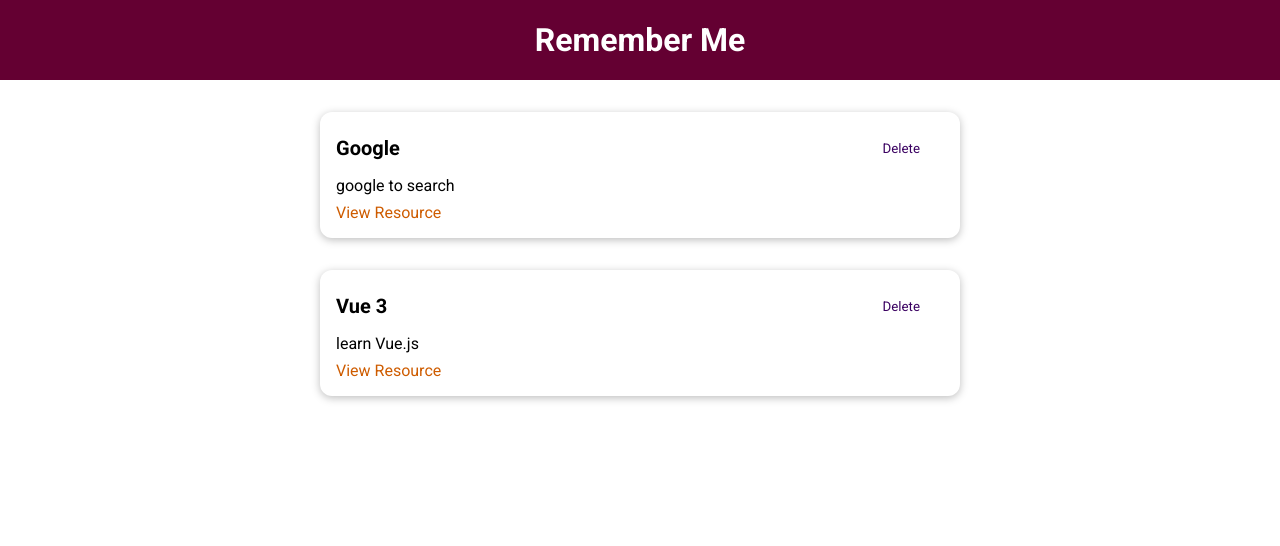
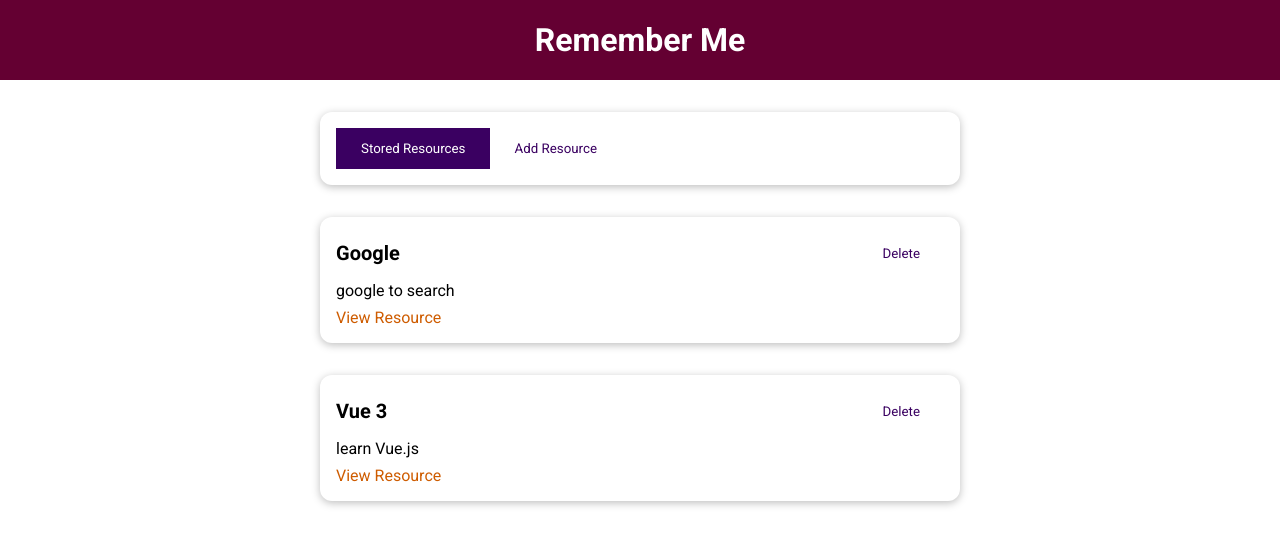
Before and after one commit to Ayman-Taha/Learning-Resources-App, a Vue app: page / in a window 1280 px wide. Shown: the top 546 px of the page. Built offline with nearby package versions, Linux system fonts and the light colour scheme.

Commit message:
adding resource functionality
- addResource comp
- tab switching comp
- styling tab buttons
- needed refactors

```diff
--- a/src/App.vue
+++ b/src/App.vue
@@ -1,30 +1,16 @@
 <template>
   <the-header :title="title"></the-header>
-  <stored-resources :storedResources="resources"></stored-resources>
+  <the-resources></the-resources>
 </template>
 
 <script>
 import TheHeader from './components/layout/TheHeader.vue';
-import StoredResources from './components/learning-resources/StoredResources.vue';
+import TheResources from './components/learning-resources/TheResources.vue';
 export default {
-  components: { StoredResources, TheHeader },
+  components: { TheHeader, TheResources },
   data() {
     return {
       title: 'Remember Me',
-      resources: [
-        {
-          id: 'google',
-          title: 'Google',
-          description: 'google to search',
-          link: 'www.google.com',
-        },
-        {
-          id: 'vue3',
-          title: 'Vue 3',
-          description: 'learn Vue.js',
-          link: 'www.vue.com',
-        },
-      ],
     };
   },
 };
--- /dev/null
+++ b/src/components/learning-resources/AddResource.vue
@@ -0,0 +1,9 @@
+<template>
+  <h2>add resource</h2>
+</template>
+
+<script>
+export default {};
+</script>
+
+<style></style>
--- a/src/components/learning-resources/LearningResource.vue
+++ b/src/components/learning-resources/LearningResource.vue
@@ -6,7 +6,7 @@
         <base-button mode="flat">Delete</base-button>
       </header>
       <p>{{ description }}</p>
-      <nav><a :href="link">View Resource</a></nav>
+      <nav><a :href="link" target="_blank">View Resource</a></nav>
     </base-card>
   </li>
 </template>
--- a/src/components/learning-resources/StoredResources.vue
+++ b/src/components/learning-resources/StoredResources.vue
@@ -1,7 +1,7 @@
 <template>
   <ul>
     <learning-resource
-      v-for="res in storedResources"
+      v-for="res in resources"
       :key="res.id"
       :title="res.title"
       :description="res.description"
@@ -14,7 +14,7 @@
 import LearningResource from './LearningResource.vue';
 export default {
   components: { LearningResource },
-  props: ['storedResources'],
+  inject: ['resources'],
 };
 </script>
 
--- /dev/null
+++ b/src/components/learning-resources/TheResources.vue
@@ -0,0 +1,60 @@
+<template>
+  <base-card>
+    <base-button
+      @click="changeTab('stored-resources')"
+      :mode="storedResourcesButtonMode"
+      >Stored Resources</base-button
+    >
+    <base-button
+      @click="changeTab('add-resource')"
+      :mode="addResourceButtonMode"
+      >Add Resource</base-button
+    >
+  </base-card>
+  <component :is="activeTab"></component>
+</template>
+
+<script>
+import AddResource from './AddResource.vue';
+import StoredResources from './StoredResources.vue';
+export default {
+  components: { AddResource, StoredResources },
+  data() {
+    return {
+      activeTab: 'stored-resources',
+      resources: [
+        {
+          id: 'google',
+          title: 'Google',
+          description: 'google to search',
+          link: 'https://www.google.com/',
+        },
+        {
+          id: 'vue3',
+          title: 'Vue 3',
+          description: 'learn Vue.js',
+          link: 'https://vuejs.org/',
+        },
+      ],
+    };
+  },
+  computed: {
+    storedResourcesButtonMode() {
+      return this.activeTab === 'stored-resources' ? null : 'flat';
+    },
+    addResourceButtonMode() {
+      return this.activeTab === 'add-resource' ? null : 'flat';
+    },
+  },
+  methods: {
+    changeTab(tab) {
+      this.activeTab = tab;
+    },
+  },
+  provide() {
+    return { resources: this.resources };
+  },
+};
+</script>
+
+<style></style>
```
